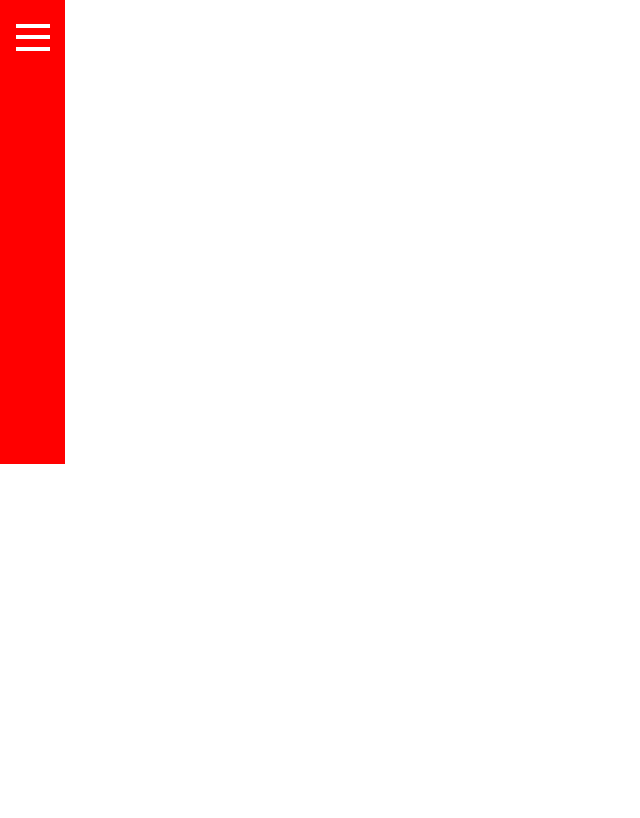
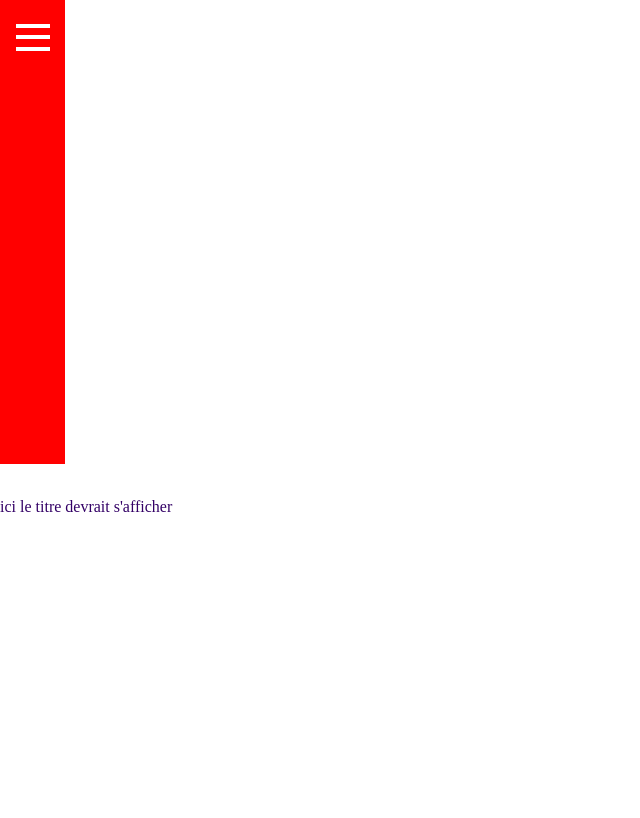
Before and after one commit to mateoisabey/ProjetWebGite, a PHP site: page / in a window 1280 px wide. Shown: the part 117-935 px from the top of the page, without its empty margins (0-640 px from the left). Before the commit the page ends 581 px from the top, so only its background shows below. Run offline with PHP 8.4, Linux system fonts and the light colour scheme.

Commit message:
Add first home content and add CSS

```diff
--- a/index.php
+++ b/index.php
@@ -46,8 +46,10 @@
         </nav>
 
     </header>
-    <section>
-
+    <section class="section">
+        <div class="section.background">
+            <p>ici le titre devrait s'afficher</p>
+        </div>
     </section>
 
 </body>
--- a/style/index.css
+++ b/style/index.css
@@ -12,7 +12,7 @@
     transition: transform .4s cubic-bezier(.25, .1, .25, 1);
 }
 
-#wrap{
+#wrap {
     transform: translate3d(-335px, 0, 0);
 }
 
@@ -23,7 +23,6 @@
     display: block;
     margin-right: -30px;
 }
-
 
 
 a,
@@ -37,8 +36,8 @@
     background: #f00;
     width: 360px;
     padding: 0 20px;
-    display:inline-block;
-    vertical-align:top;
+    display: inline-block;
+    vertical-align: top;
 }
 
 .nav {
@@ -48,30 +47,52 @@
 .main {
     padding: 25px;
     flex: 1;
-    display:inline-block;
+    display: inline-block;
 }
 
 p {
     max-width: 590px;
-    color:#306;
+    color: #306;
 }
 
-#menu{
-    display:none;
+#menu {
+    display: none;
 }
-#menu:checked ~ #wrap{
+
+#menu:checked ~ #wrap {
     transform: translate3d(0, 0, 0);
 }
 
-label>span{
-    display:none;
-}
-#menu:checked ~ #wrap label>span{
-    display:block;
-    font-size:48px;
-    line-height:48px;
+label > span {
+    display: none;
 }
 
-#menu:checked ~ #wrap label>svg{
-    display:none;
+#menu:checked ~ #wrap label > span {
+    display: block;
+    font-size: 48px;
+    line-height: 48px;
 }
+
+#menu:checked ~ #wrap label > svg {
+    display: none;
+}
+
+.section {
+    height: 40vh;
+
+    .background {
+        height: 100vh;
+        background-image: url("images/background-image.jpg");
+        display: flex;
+        align-items: center;
+        text-align: center;
+    }
+
+    .default-component {
+        background-color: blue;
+    }
+
+    .constrast-component {
+        background-color: aqua;
+    }
+}
```
Also changed, not shown: images/background-image.jpg (added).
